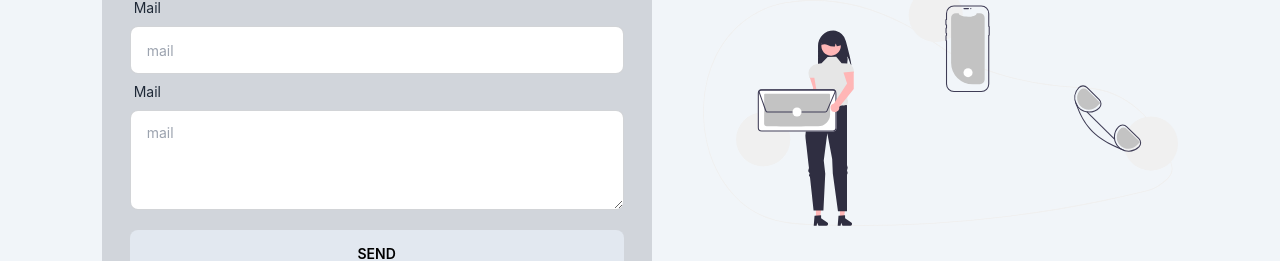
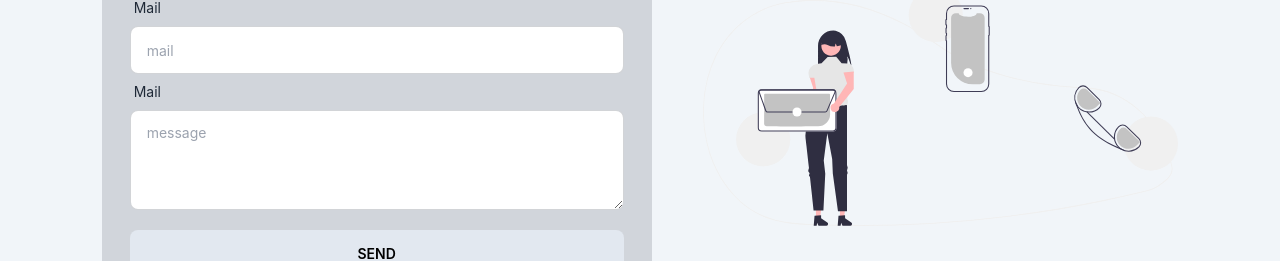
Before and after one commit to MertBakimci/TryingTailwind, a React (Create React App) app: page /form in a window 1280 px wide. Shown: the part 232-493 px from the top of the page. Built offline with nearby package versions, Linux system fonts and the light colour scheme.

Commit message:
textare auto height

```diff
--- a/src/Components/Form.jsx
+++ b/src/Components/Form.jsx
@@ -1,6 +1,14 @@
-import React, { useState } from "react";
+import React, { useState ,useEffect} from "react";
 import banner from "../img/contactBanner.svg";
 const Form = () => {
+
+
+
+  const autoHeight = (element) => {
+
+    element.style.height = "1px";
+    element.style.height = (20+element.scrollHeight)+"px";
+  }
   return (
     <div className="form flex flex-row mx-auto w-[100%] max-w-none h-auto min-h-[75vh] justify-center align-center">
       <form action="" className="form-control items-start flex flex-row w-full justify-between xl:justify-evenly h-[fit-content]">
@@ -43,9 +51,11 @@ const Form = () => {
               <span class="label-text">Mail</span>
             </label>
             <textarea
+            id="message"
               type="text"
-              placeholder="mail"
-              class="textarea min-h-[100px] textarea-bordered"
+              placeholder="message"
+              onChange={() => autoHeight(document.getElementById("message"))}
+              className="textarea min-h-[100px] h-auto textarea-bordered"
             />
           </div>
           <button className="button mt-5">SEND</button>
```
